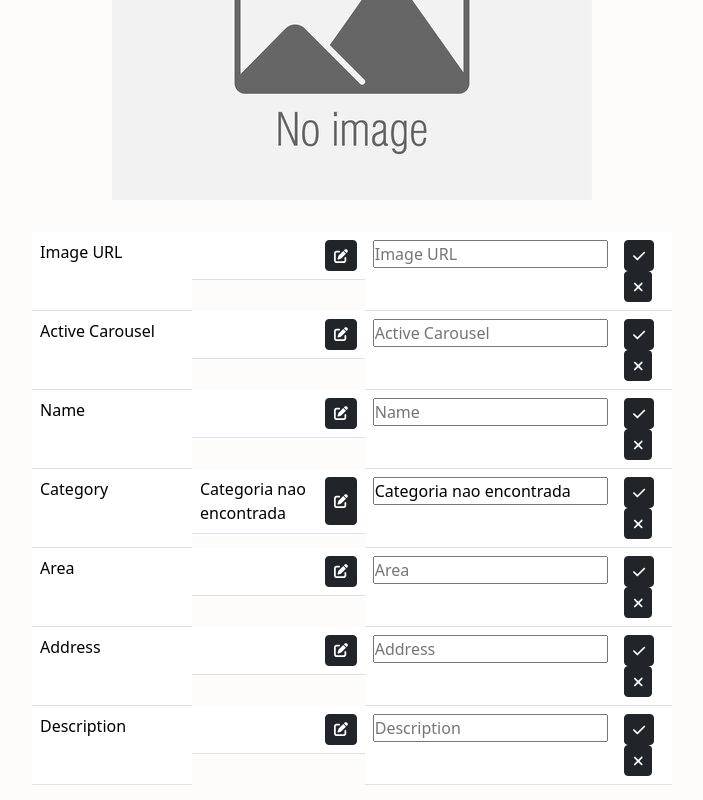
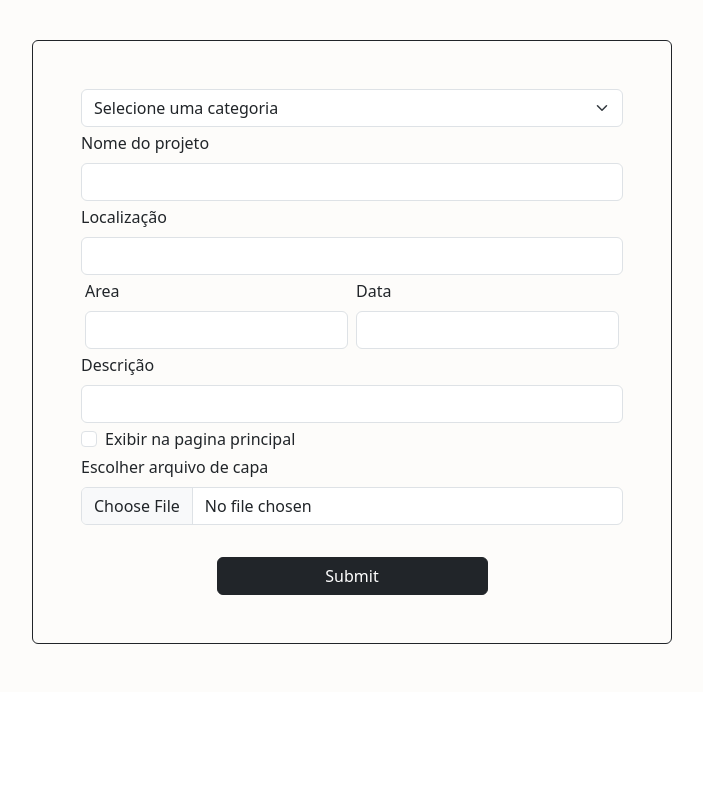
Before and after one commit to albuquerque-lucas/gavioarquitetura-2, a React (Create React App) app in the folder frontend/: page /projects/new-project in a window 1280 px wide. Shown: the part 400-1200 px from the top of the page, without its empty margins (288-991 px from the left). After the commit the page ends 1092 px from the top, so only its background shows below. Built offline with nearby package versions, Linux system fonts and the light colour scheme; no server answers.

Commit message:
Estilizando pagina ProjectShow e criando formulario de adicionar projetos. Componente ProjectForm.

```diff
--- a/frontend/src/App.js
+++ b/frontend/src/App.js
@@ -8,6 +8,7 @@ import Home from './components/admin/HomePage';
 import Layout from './components/admin/Layout';
 import Categories from './components/admin/Categories';
 import ProjectShow from './components/admin/ProjectShow';
+import NewProject from './components/admin/NewProject';
 
 function App() {
   return (
@@ -19,6 +20,7 @@ function App() {
             <Route path="/" element={<Home />} />
             <Route path="/projects" element={<Projects />} />
             <Route path="/projects/:id" element={<ProjectShow />} />
+            <Route path="/projects/new-project" element={<NewProject />} />
             <Route path="/categories" element={<Categories />} />
           </Routes>
         </Body>
--- /dev/null
+++ b/frontend/src/components/admin/NewProject/index.jsx
@@ -0,0 +1,23 @@
+import { Link } from "react-router-dom";
+import ProjectForm from "../forms/ProjectForm";
+
+export default function NewProject() {
+  return (
+    <>
+      <div className='text-center my-5'>
+        <h1>New Project</h1>
+      </div>
+      <div className="d-flex justify-content-center">
+        <div className="project-list-menu bg-dark w-75">
+          <Link to="/projects" className="btn btn-dark">
+            Voltar
+          </Link>
+        </div>
+      </div>
+        <div className="project-list-container d-flex flex-column align-items-center">
+          <ProjectForm />
+        </div>
+    </>
+
+  )
+}
--- /dev/null
+++ b/frontend/src/components/admin/forms/ProjectForm.jsx
@@ -0,0 +1,48 @@
+export default function ProjectForm() {
+  return (
+<form className="p-5 w-50 rounded mb-5 border border-dark d-flex flex-column">
+  <select class="form-select mb-1" aria-label="Default select example">
+    <option selected>Selecione uma categoria</option>
+    <option value="1">Residencial</option>
+    <option value="2">Interiores</option>
+    <option value="3">Comercial</option>
+  </select>
+  <div class="mb-1">
+    <label for="input-project-name" class="form-label">Nome do projeto</label>
+    <input type="text" class="form-control" id="input-project-name"/>
+  </div>
+  <div className="mb-1">
+    <label for="input-project-address" class="form-label">Localização</label>
+    <input type="text" class="form-control" id="input-project-address" />
+  </div>
+  <div class="mb-1 d-flex">
+    <div className="area-container mx-1 w-50">
+      <label for="input-project-area" class="form-label">Area</label>
+      <input type="text" class="form-control" id="input-project-area" />
+    </div>
+    <div className="date-container mx-1 w-50">
+      <label for="input-project-date" class="form-label">Data</label>
+      <input type="text" class="form-control" id="input-project-date" />
+    </div>
+  </div>
+  <div class="mb-1">
+    <label for="input-project-description" class="form-label">Descrição</label>
+    <input type="text" class="form-control" id="input-project-description" />
+  </div>
+  <div class="mb-1 form-check">
+    <label class="form-check-label" for="exampleCheck1">Exibir na pagina principal</label>
+    <input type="checkbox" class="form-check-input" id="exampleCheck1" />
+  </div>
+  <div class="mb-3">
+    <label for="formFile" class="form-label">Escolher arquivo de capa</label>
+    <input class="form-control" type="file" id="formFile" />
+  </div>
+  <button
+  type="submit"
+  class="btn btn-dark mt-3 align-self-center w-50"
+  >
+    Submit
+    </button>
+</form>
+  );
+}
--- a/frontend/src/components/admin/tables/ProjectShowTable.jsx
+++ b/frontend/src/components/admin/tables/ProjectShowTable.jsx
@@ -14,7 +14,18 @@ export default function ProjectShowTable() {
     editedDetails,
     setEditedDetails,
     handleChange,
+    editMode,
+    setEditMode,
   } = useContext(ProjectsContext);
+
+  const handleEditMode = (event, field) => {
+    event.preventDefault();
+    setEditMode({
+      ...editMode,
+      [field]: !editMode[field],
+    });
+    console.log(field, editMode[field]);
+  }
 
   useEffect(() => {
     setEditedDetails(projectDetails);
@@ -22,15 +33,23 @@ export default function ProjectShowTable() {
 
   return (
     <form action="">
-              <table className="table">
+      <table className="table ps-table">
         <tbody>
+
           <tr>
             <td className="p-2 pst-head-cell">Image URL</td>
-                  <td className="p-2 pst-body-cell">
+            <td className='p-2 pst-body-cell'>
               <span>{projectDetails.image_url}</span>
-                    <button className='btn btn-sm btn-dark'>{updateSVG}</button>
+              <button
+                className='btn btn-sm btn-dark mx-1'
+                onClick={(event) => handleEditMode(event, 'image_url')}
+              >
+                {updateSVG}
+              </button>
             </td>
-                  <td className="p-2">
+            {editMode.image_url && (
+            <>
+              <td className='p-2'>
                 <input
                   type="text"
                   placeholder="Image URL"
@@ -38,18 +57,26 @@ export default function ProjectShowTable() {
                   onChange={(e) => handleChange('image_url', e.target.value)}
                 />
             </td>
-                  <td>
-                    <button className='btn btn-sm btn-dark'>{checkSVG}</button>
-                    <button className='btn btn-sm btn-dark'>{cancelSVG}</button>
+            <td className='p-2'>
+              <button className='btn btn-sm btn-dark mx-1'>{checkSVG}</button>
+              <button className='btn btn-sm btn-dark mx-1'>{cancelSVG}</button>
             </td>
+            </>
+          )}
           </tr>
-
           <tr>
             <td className="p-2 pst-head-cell">Active Carousel</td>
             <td className="p-2 pst-body-cell">
               <span>{projectDetails.active_carousel}</span>
-                    <button className='btn btn-sm btn-dark'>{updateSVG}</button>
+              <button
+                className='btn btn-sm btn-dark mx-1'
+                onClick={(event) => handleEditMode(event, 'active_carousel')}
+              >
+                {updateSVG}
+              </button>
             </td>
+            {editMode.active_carousel && (
+              <>
                 <td className="p-2">
                   <input
                     type="text"
@@ -57,19 +84,28 @@ export default function ProjectShowTable() {
                     value={editedDetails.active_carousel}
                     onChange={(e) => handleChange('active_carousel', e.target.value)}
                   />
+
                 </td>
                 <td>
-                    <button className='btn btn-sm btn-dark'>{checkSVG}</button>
-                    <button className='btn btn-sm btn-dark'>{cancelSVG}</button>
+                  <button className='btn btn-sm btn-dark mx-1'>{checkSVG}</button>
+                  <button className='btn btn-sm btn-dark mx-1'>{cancelSVG}</button>
                 </td>
+              </>
+              )}
           </tr>
-
           <tr>
             <td className="p-2 pst-head-cell">Name</td>
             <td className="p-2 pst-body-cell">
               <span>{projectDetails.name}</span>
-                    <button className='btn btn-sm btn-dark'>{updateSVG}</button>
+              <button
+                className='btn btn-sm btn-dark mx-1'
+                onClick={(event) => handleEditMode(event, 'name')}
+              >
+                {updateSVG}
+              </button>
             </td>
+            {editMode.name && (
+              <>
                 <td className="p-2">
                   <input
                     type="text"
@@ -79,17 +115,25 @@ export default function ProjectShowTable() {
                   />
                 </td>
             <td>
-                    <button className='btn btn-sm btn-dark'>{checkSVG}</button>
-                    <button className='btn btn-sm btn-dark'>{cancelSVG}</button>
+              <button className='btn btn-sm btn-dark mx-1'>{checkSVG}</button>
+              <button className='btn btn-sm btn-dark mx-1'>{cancelSVG}</button>
             </td>
+              </>
+            )}
           </tr>
-
           <tr>
             <td className="p-2 pst-head-cell">Category</td>
             <td className="p-2 pst-body-cell">
               <span>{projectDetails.category ? projectDetails.category.name : 'Categoria nao encontrada'}</span>
-                    <button className='btn btn-sm btn-dark'>{updateSVG}</button>
+              <button
+                className='btn btn-sm btn-dark mx-1'
+                onClick={(event) => handleEditMode(event, 'category')}
+              >
+                {updateSVG}
+              </button>
             </td>
+            {editMode.category && (
+              <>
                 <td className="p-2">
                   <input
                     type="text"
@@ -99,17 +143,26 @@ export default function ProjectShowTable() {
                   />
                 </td>
                 <td>
-                    <button className='btn btn-sm btn-dark'>{checkSVG}</button>
-                    <button className='btn btn-sm btn-dark'>{cancelSVG}</button>
+                  <button className='btn btn-sm btn-dark mx-1'>{checkSVG}</button>
+                  <button className='btn btn-sm btn-dark mx-1'>{cancelSVG}</button>
                 </td>
+              </>
+            )}
+
           </tr>
-
           <tr>
             <td className="p-2 pst-head-cell">Area</td>
             <td className="p-2 pst-body-cell">
               <span>{projectDetails.area}</span>
-                    <button className='btn btn-sm btn-dark'>{updateSVG}</button>
+              <button
+                className='btn btn-sm btn-dark mx-1'
+                onClick={(event) => handleEditMode(event, 'area')}
+              >
+                {updateSVG}
+              </button>
             </td>
+            {editMode.area && (
+              <>
                 <td className="p-2">
                   <input
                     type="text"
@@ -119,17 +172,27 @@ export default function ProjectShowTable() {
                   />
                 </td>
                 <td>
-                    <button className='btn btn-sm btn-dark'>{checkSVG}</button>
-                    <button className='btn btn-sm btn-dark'>{cancelSVG}</button>
+                  <button className='btn btn-sm btn-dark mx-1'>{checkSVG}</button>
+                  <button className='btn btn-sm btn-dark mx-1'>{cancelSVG}</button>
                 </td>
+              </>
+            )}
+
           </tr>
 
                 <tr>
                   <td className="p-2 pst-head-cell">Address</td>
                   <td className="p-2 pst-body-cell">
                     <span>{projectDetails.address}</span>
-                    <button className='btn btn-sm btn-dark'>{updateSVG}</button>
+              <button
+                className='btn btn-sm btn-dark mx-1'
+                onClick={(event) => handleEditMode(event, 'address')}
+              >
+                {updateSVG}
+              </button>
                   </td>
+              {editMode.address && (
+                <>
                   <td className="p-2">
                     <input
                       type="text"
@@ -139,17 +202,27 @@ export default function ProjectShowTable() {
                     />
                   </td>
                   <td>
-                    <button className='btn btn-sm btn-dark'>{checkSVG}</button>
-                    <button className='btn btn-sm btn-dark'>{cancelSVG}</button>
+                    <button className='btn btn-sm btn-dark mx-1'>{checkSVG}</button>
+                    <button className='btn btn-sm btn-dark mx-1'>{cancelSVG}</button>
                   </td>
+                </>
+              )}
+
                 </tr>
 
                 <tr>
             <td className="p-2 pst-head-cell">Description</td>
             <td className="p-2 pst-body-cell">
               <span>{projectDetails.description}</span>
-                    <button className='btn btn-sm btn-dark'>{updateSVG}</button>
+              <button
+                className='btn btn-sm btn-dark mx-1'
+                onClick={(event) => handleEditMode(event, 'description')}
+              >
+                {updateSVG}
+              </button>
             </td>
+            {editMode.description && (
+              <>
                 <td className="p-2">
                   <input
                     type="text"
@@ -159,9 +232,11 @@ export default function ProjectShowTable() {
                   />
                 </td>
                 <td>
-                    <button className='btn btn-sm btn-dark'>{checkSVG}</button>
-                    <button className='btn btn-sm btn-dark'>{cancelSVG}</button>
+                  <button className='btn btn-sm btn-dark mx-1'>{checkSVG}</button>
+                  <button className='btn btn-sm btn-dark mx-1'>{cancelSVG}</button>
                 </td>
+              </>
+              )}
           </tr>
                 </tbody>
               </table>
--- a/frontend/src/components/admin/tables/styles/projectShowTable.css
+++ b/frontend/src/components/admin/tables/styles/projectShowTable.css
@@ -1,10 +1,9 @@
 .pst-head-cell {
-  /* background-color: red!important; */
-  min-width: 10rem;
+  width: 15rem;
 }
 
 .pst-body-cell {
   display: flex;
   justify-content: space-between;
-  /* background-color: lightcoral!important; */
+  width: 20rem;
 }
```
Also changed, not shown: frontend/src/components/admin/Projects/index.jsx (+6 -6 lines), frontend/src/components/admin/tables/cells/ProjectEditCell.jsx (added, +45 -0 lines), frontend/src/context/ProjectsContext/ProjectsProvider.js (+19 -5 lines), frontend/src/components/admin/NewProject/styles/style.css (added). Lines whose indentation alone changed are shown as unchanged.
